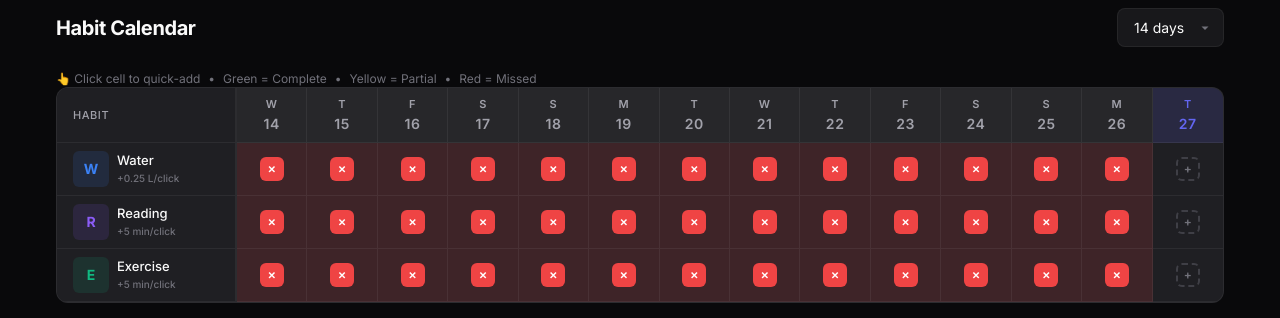
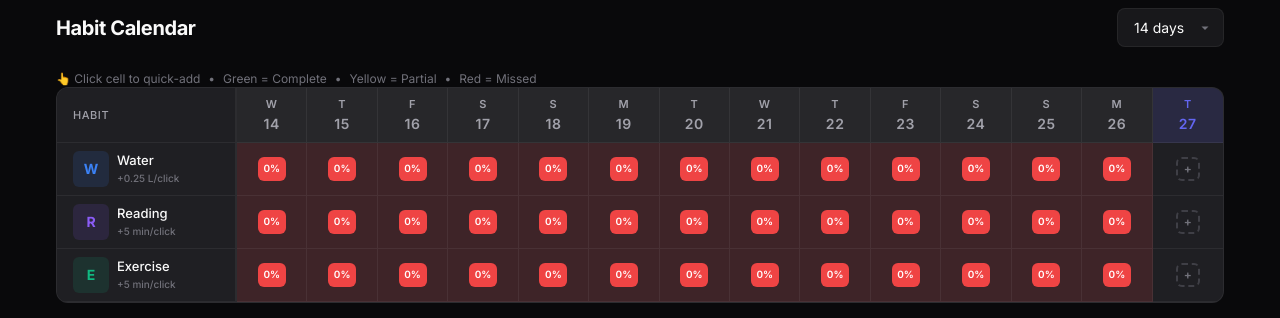
Before and after one commit to Adirdan1/msp, a Next.js app: page /calendar in a window 1280 px wide. Shown: the top 318 px of the page. Built offline with nearby package versions, Linux system fonts and the light colour scheme.

Commit message:
Show percentages in calendar grid instead of icons

```diff
--- a/src/components/calendar/CalendarGrid.tsx
+++ b/src/components/calendar/CalendarGrid.tsx
@@ -37,14 +37,7 @@ export function CalendarGrid({ habits, logs, days = 14, onLogProgress }: Calenda
         return { status, percentage, progress, target };
     };
 
-    const getStatusIcon = (status: string) => {
-        switch (status) {
-            case 'success': return '✓';
-            case 'partial': return '◐';
-            case 'missed': return '✗';
-            default: return '';
-        }
-    };
+
 
     const formatDayHeader = (date: string) => {
         const d = new Date(date);
@@ -168,16 +161,12 @@ export function CalendarGrid({ habits, logs, days = 14, onLogProgress }: Calenda
                                         style={{ cursor: isFuture ? 'default' : 'pointer' }}
                                     >
                                         {status !== 'future' && status !== 'empty' && (
-                                            <div className={`status-indicator ${status}`}>
-                                                {getStatusIcon(status)}
+                                            <div className={`status-indicator ${status}`} style={{ width: 'auto', minWidth: '28px', padding: '0 4px', fontSize: '10px' }}>
+                                                {Math.round(percentage)}%
                                             </div>
                                         )}
                                         {status === 'empty' && (
                                             <div className="status-indicator empty">+</div>
-                                        )}
-                                        {/* Progress percentage overlay */}
-                                        {status !== 'future' && percentage > 0 && percentage < 100 && (
-                                            <div className="cell-progress-text">{percentage}%</div>
                                         )}
                                     </div>
                                 );
```
